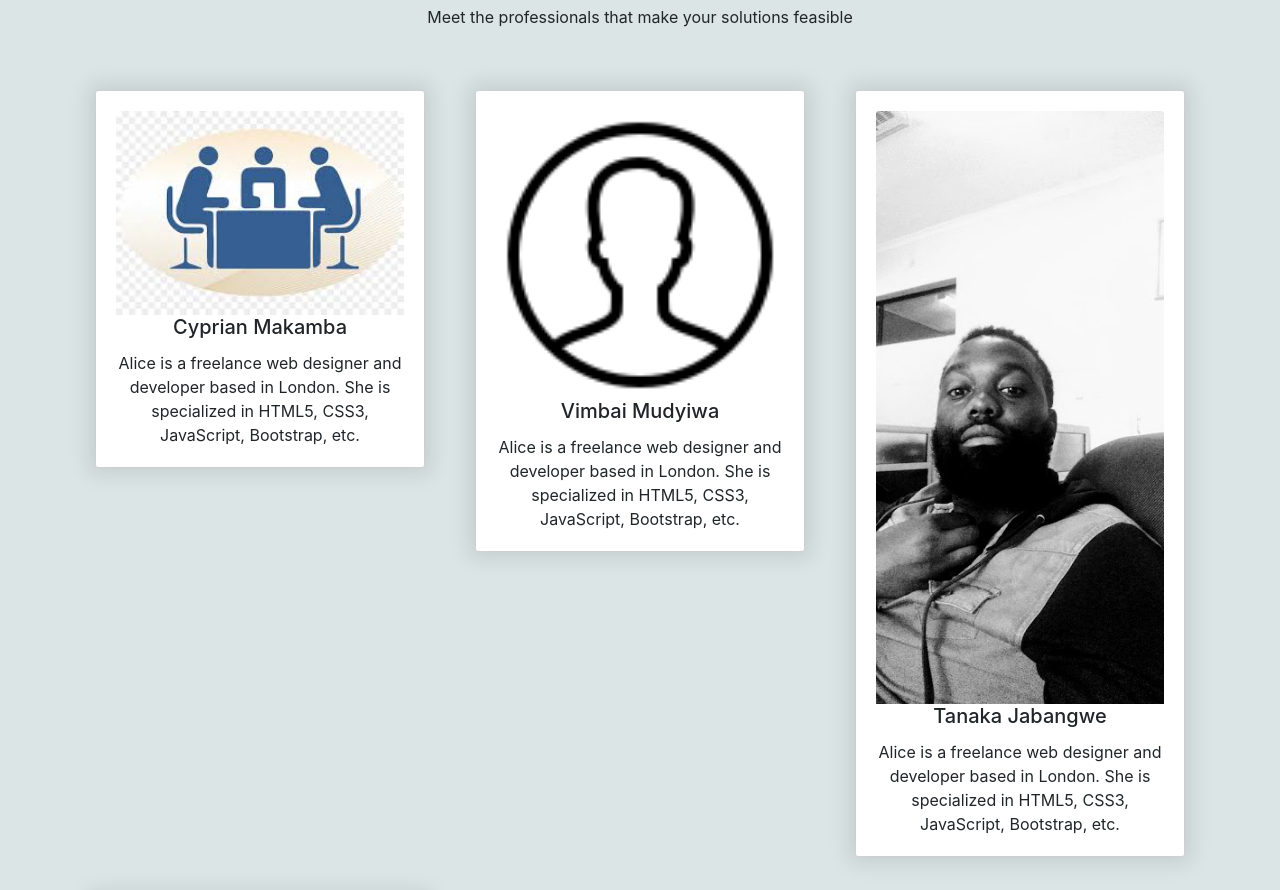
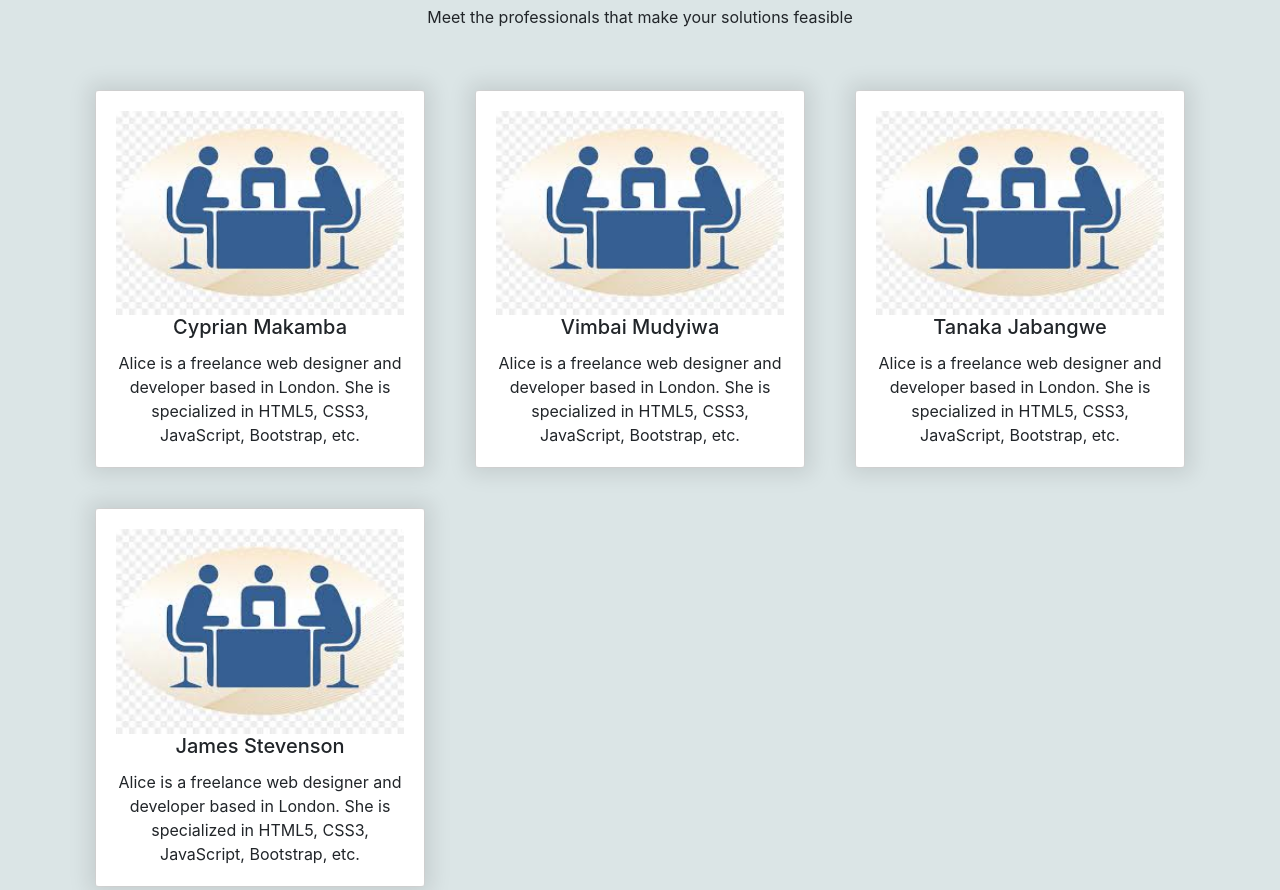
Before and after one commit to sayiO/html-css-javascript-miniprojects, a plain HTML site: page index.html in a window 1280 px wide. Shown: the part 7015-7905 px from the top of the page. Drawn offline with nearby package versions, Linux system fonts and the light colour scheme.

Commit message:
modified th team section

```diff
--- a/index.html
+++ b/index.html
@@ -206,8 +206,12 @@
                         </div>
                         <div class="card-back bg-white">
                             <div class="card-body">
-                                <h3 class="card-title">Profile</h3>
-                                <p class="card-text">Suprise this one has more more more more content on the back!</p>
+                                <h3 class="card-title ">Profile</h3>
+                                <p class="card-text ">Briefly describe oneself</p>
+                                <h4>education</h4>
+                                <p class="card-text ">Enter education here</p>
+                                <h5>Experince</h5>
+                                <p class="card-text">Enter relevant Experince here</p>
                             </div>
                         </div>
                     </div>
@@ -217,8 +221,8 @@
                     <div class="card card-flip">
                         <div card-front>
                             <div class="card-body text-center">
-                                <div class="inner ">
-                                    <img src="images/user-male.png " class="card-img-top img-fluid " alt="card image ">
+                                <div class="inner">
+                                    <img src="images/download.jpg" class="card-img-top img-fluid " alt="card image ">
                                 </div>
                                 <h5 class="card-title">Vimbai Mudyiwa</h5>
                                 <p class="card-text ">Alice is a freelance web designer and developer based in London. She is specialized in HTML5, CSS3, JavaScript, Bootstrap, etc.</p>
@@ -227,7 +231,11 @@
                         <div class="card-back bg-white">
                             <div class="card-body">
                                 <h3 class="card-title ">Profile</h3>
-                                <p class="card-text ">Suprise this one has more more more more content on the back!</p>
+                                <p class="card-text ">Briefly describe oneself</p>
+                                <h4>education</h4>
+                                <p class="card-text ">Enter education here</p>
+                                <h5>Experince</h5>
+                                <p class="card-text">Enter relevant Experince here</p>
                             </div>
                         </div>
                     </div>
@@ -236,8 +244,8 @@
                     <div class="card card-flip">
                         <div card-front>
                             <div class="card-body text-center">
-                                <div class="inner ">
-                                    <img src="images/bee201.jpeg " class="card-img-top img-fluid " alt="card image ">
+                                <div class="inner">
+                                    <img src="images/download.jpg" class="card-img-top img-fluid " alt="card image ">
                                 </div>
                                 <h5 class="card-title">Tanaka Jabangwe</h5>
                                 <p class="card-text ">Alice is a freelance web designer and developer based in London. She is specialized in HTML5, CSS3, JavaScript, Bootstrap, etc.</p>
@@ -246,7 +254,11 @@
                         <div class="card-back bg-white">
                             <div class="card-body">
                                 <h3 class="card-title ">Profile</h3>
-                                <p class="card-text ">Suprise this one has more more more more content on the back!</p>
+                                <p class="card-text ">Briefly describe oneself</p>
+                                <h4>education</h4>
+                                <p class="card-text ">Enter education here</p>
+                                <h5>Experince</h5>
+                                <p class="card-text">Enter relevant Experince here</p>
                             </div>
                         </div>
                     </div>
@@ -255,8 +267,8 @@
                     <div class="card card-flip">
                         <div card-front>
                             <div class="card-body text-center">
-                                <div class="inner ">
-                                    <img src="images/user-male.png " class="card-img-top img-fluid " alt="card image ">
+                                <div class="inner">
+                                    <img src="images/download.jpg" class="card-img-top img-fluid " alt="card image ">
                                 </div>
                                 <h5 class="card-title">James Stevenson</h5>
                                 <p class="card-text ">Alice is a freelance web designer and developer based in London. She is specialized in HTML5, CSS3, JavaScript, Bootstrap, etc.</p>
@@ -265,7 +277,11 @@
                         <div class="card-back bg-white">
                             <div class="card-body">
                                 <h3 class="card-title ">Profile</h3>
-                                <p class="card-text ">Suprise this one has more more more more content on the back!</p>
+                                <p class="card-text ">Briefly describe oneself</p>
+                                <h4>education</h4>
+                                <p class="card-text ">Enter education here</p>
+                                <h5>Experince</h5>
+                                <p class="card-text">Enter relevant Experince here</p>
                             </div>
                         </div>
                     </div>
--- a/styles.css
+++ b/styles.css
@@ -114,11 +114,6 @@ body {
 .title {
     text-align: center;
     padding: 25px 0px;
-}
-
-.text-lg-center {
-    font-weight: 1200;
-    font-size: 34px;
 }
 
 #our-team .row {
```
